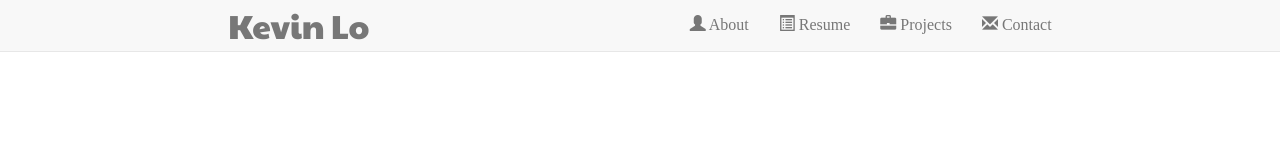
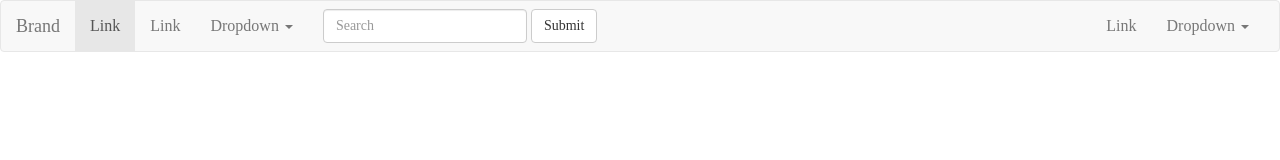
Before and after one commit to KLo94/KLo94.github.io, a plain HTML site: page index.html in a window 1280 px wide. Drawn offline with nearby package versions, Linux system fonts and the light colour scheme.

Commit message:
test bootstrap navbar

```diff
--- a/index.html
+++ b/index.html
@@ -6,33 +6,60 @@
 	<link rel="stylesheet" href="style.css">
 <body>
 	<header>
-	<nav class="navbar navbar-default navbar-fixed-top" >
-		<div class="container col-md-offset-2 col-md-8">
+	<nav class="navbar navbar-default">
+  <div class="container-fluid">
+    <!-- Brand and toggle get grouped for better mobile display -->
     <div class="navbar-header">
-					<button type="button" class="navbar-toggle" data-toggle="collapse" data-target="#navmenu">
+      <button type="button" class="navbar-toggle collapsed" data-toggle="collapse" data-target="#bs-example-navbar-collapse-1">
+        <span class="sr-only">Toggle navigation</span>
         <span class="icon-bar"></span>
         <span class="icon-bar"></span>
         <span class="icon-bar"></span>
       </button>
-					<a class="navbar-brand" id="pname" href="#aboutme">Kevin Lo</a>
+      <a class="navbar-brand" href="#">Brand</a>
     </div>
 
-				<div id="navmenu" class="navbar-collapse collapse">
+    <!-- Collect the nav links, forms, and other content for toggling -->
+    <div class="collapse navbar-collapse" id="bs-example-navbar-collapse-1">
+      <ul class="nav navbar-nav">
+        <li class="active"><a href="#">Link <span class="sr-only">(current)</span></a></li>
+        <li><a href="#">Link</a></li>
+        <li class="dropdown">
+          <a href="#" class="dropdown-toggle" data-toggle="dropdown" role="button" aria-expanded="false">Dropdown <span class="caret"></span></a>
+          <ul class="dropdown-menu" role="menu">
+            <li><a href="#">Action</a></li>
+            <li><a href="#">Another action</a></li>
+            <li><a href="#">Something else here</a></li>
+            <li class="divider"></li>
+            <li><a href="#">Separated link</a></li>
+            <li class="divider"></li>
+            <li><a href="#">One more separated link</a></li>
+          </ul>
+        </li>
+      </ul>
+      <form class="navbar-form navbar-left" role="search">
+        <div class="form-group">
+          <input type="text" class="form-control" placeholder="Search">
+        </div>
+        <button type="submit" class="btn btn-default">Submit</button>
+      </form>
       <ul class="nav navbar-nav navbar-right">
-						<li><a id="navabout" href="#aboutmebox"  class=""><span class="glyphicon glyphicon-user" aria-hidden="true"></span> About</a></li>
-						<li><a id="navresume" href="#resume" class=""><span class="glyphicon glyphicon-list-alt" aria-hidden="true"></span> Resume</a></li>
-						<li><a id="navprojects" href="#projects" class=""><span class="glyphicon glyphicon-briefcase" aria-hidden="true"></span> Projects</a></li>
-						<li><a id="navcontact" href="#contact" class=""><span class="glyphicon glyphicon-envelope" aria-hidden="true"></span> Contact</a></li>
+        <li><a href="#">Link</a></li>
+        <li class="dropdown">
+          <a href="#" class="dropdown-toggle" data-toggle="dropdown" role="button" aria-expanded="false">Dropdown <span class="caret"></span></a>
+          <ul class="dropdown-menu" role="menu">
+            <li><a href="#">Action</a></li>
+            <li><a href="#">Another action</a></li>
+            <li><a href="#">Something else here</a></li>
+            <li class="divider"></li>
+            <li><a href="#">Separated link</a></li>
           </ul>
-				</div>
-		</div>
-		<div class="container-fluid">
-			<div class="row">
-				<div class="col-md-7 col-xs-7">
-				</div>
-			</div>
-		</div>
+        </li>
+      </ul>
+    </div><!-- /.navbar-collapse -->
+  </div><!-- /.container-fluid -->
 </nav>
+
 	</header>
 <script src="https://ajax.googleapis.com/ajax/libs/jquery/1.11.2/jquery.min.js"></script>
 <script type="text/javascript" src='js/bootstrap.min.js'></script>
```
Lines whose indentation alone changed are shown as unchanged.
